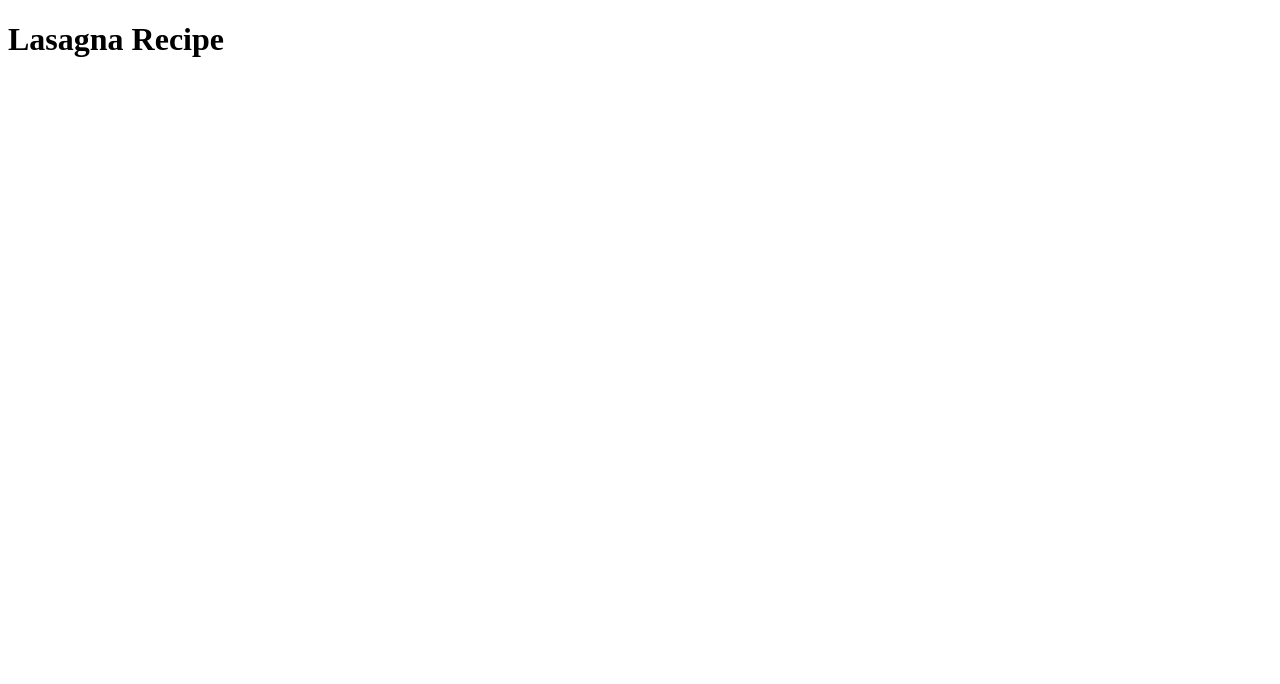
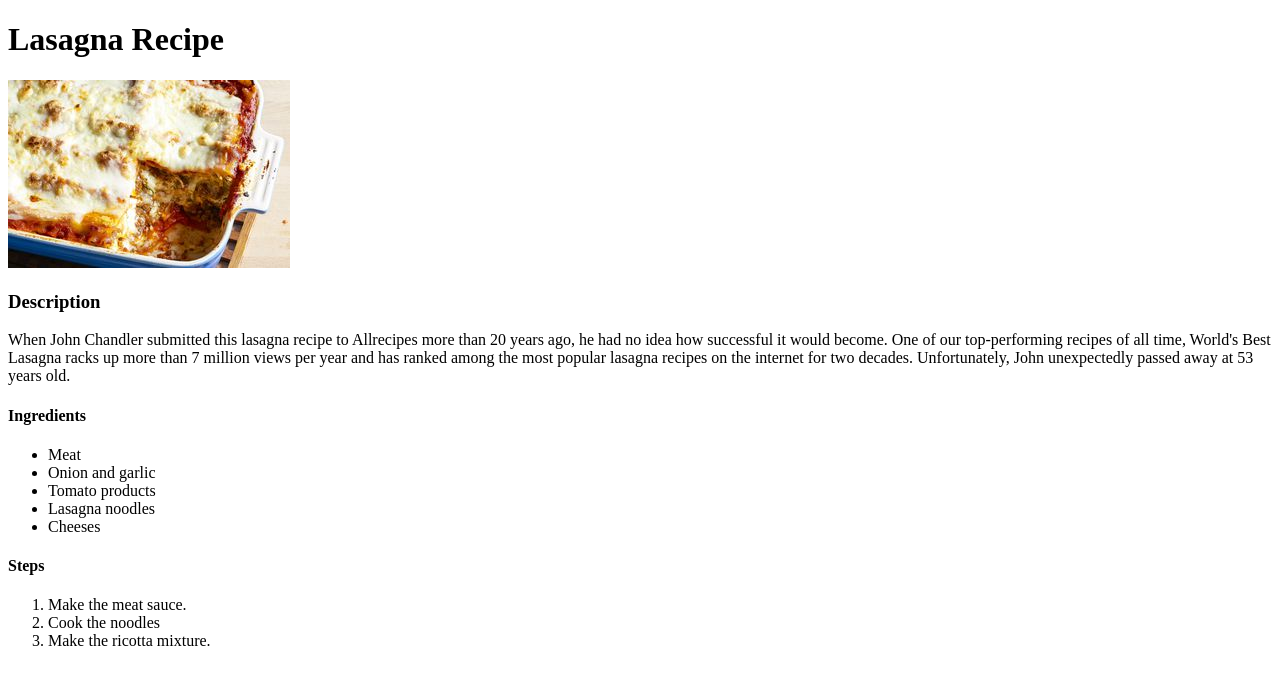
Before and after one commit to yassersalama22/odin-recipes, a plain HTML site: page recipes/lasagna.html in a window 1280 px wide. Drawn offline with Linux system fonts and the light colour scheme.

Commit message:
Update Lasagna Recipe Page with Image,Steps and Ingredients
Add the mages and ingredients lists and the steps needed to make a great
lasagna.

```diff
--- a/recipes/lasagna.html
+++ b/recipes/lasagna.html
@@ -8,5 +8,22 @@
 </head>
 <body>
     <h1>Lasagna Recipe</h1>
+    <img src="../images/lasagna.jpg" alt="Lasagna"/>
+    <h3>Description</h3>
+    <p>When John Chandler submitted this lasagna recipe to Allrecipes more than 20 years ago, he had no idea how successful it would become. One of our top-performing recipes of all time, World's Best Lasagna racks up more than 7 million views per year and has ranked among the most popular lasagna recipes on the internet for two decades. Unfortunately, John unexpectedly passed away at 53 years old.</p>
+    <h4>Ingredients</h4>
+    <ul>
+        <li>Meat</li>
+        <li>Onion and garlic</li>
+        <li>Tomato products</li>
+        <li>Lasagna noodles</li>
+        <li>Cheeses</li>
+    </ul>
+    <h4>Steps</h4>
+    <ol>
+        <li>Make the meat sauce.</li>
+        <li>Cook the noodles</li>
+        <li>Make the ricotta mixture.</li>
+    </ol>
 </body>
 </html>
```
Also changed, not shown: images/lasagna.jpg (added).
